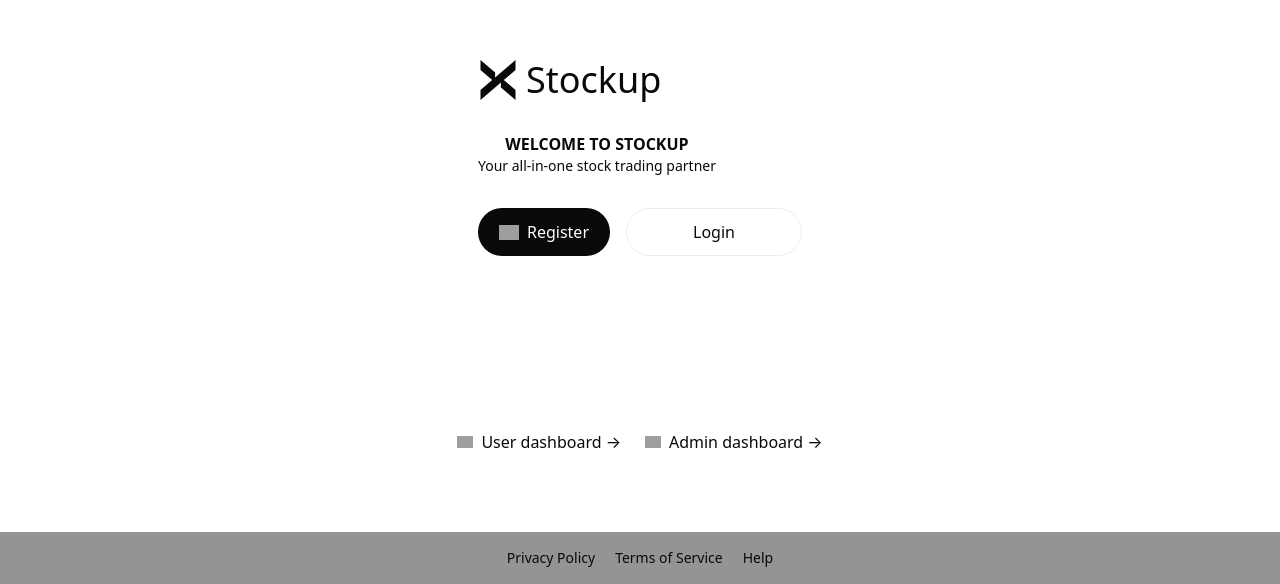
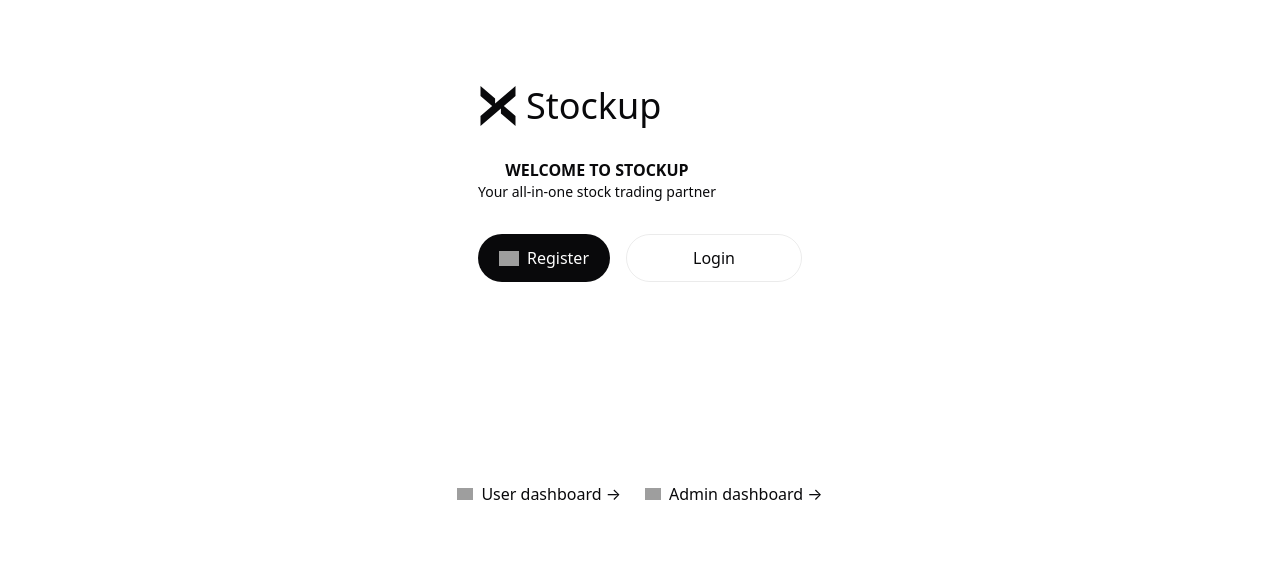
Before and after one commit to JohnOlshea/sam-stock, a Next.js app: page / in a window 1280 px wide. Shown: the part 216-800 px from the top of the page. Built offline with nearby package versions, Linux system fonts and the light colour scheme; grey boxes are pictures that could not be loaded.

Commit message:
Remove footer

```diff
--- a/src/app/auth/layout.tsx
+++ b/src/app/auth/layout.tsx
@@ -6,7 +6,7 @@ export default function AuthLayout({
   children: React.ReactNode
 }) {
   return (
-    <div className="w-full lg:grid lg:grid-cols-3 min-h-[calc(100vh-52px)]">
+    <div className="w-full lg:grid lg:grid-cols-3 min-h-screen">
       {children}
     </div>
   )
--- a/src/app/dashboard/admin/layout.tsx
+++ b/src/app/dashboard/admin/layout.tsx
@@ -46,7 +46,7 @@ export default function DashboardLayout({
       enableSystem
       disableTransitionOnChange
     >
-      <div className="bg-[#393d32] dark:bg-transparent grid min-h-[calc(100vh-52px)] w-full md:grid-cols-[180px_1fr] lg:grid-cols-[240px_1fr]">
+      <div className="bg-[#393d32] dark:bg-transparent grid min-h-screen w-full md:grid-cols-[180px_1fr] lg:grid-cols-[240px_1fr]">
         <div className="hidden md:block dark:bg-muted/40">
           <div className="flex h-full max-h-screen flex-col gap-2">
             <div className="flex h-14 items-center px-4 lg:h-[60px] lg:px-6">
--- a/src/app/dashboard/user/layout.tsx
+++ b/src/app/dashboard/user/layout.tsx
@@ -46,7 +46,7 @@ export default function DashboardLayout({
       enableSystem
       disableTransitionOnChange
     >
-      <div className="bg-[#393d32] dark:bg-transparent grid min-h-[calc(100vh-52px)] w-full md:grid-cols-[180px_1fr] lg:grid-cols-[240px_1fr]">
+      <div className="bg-[#393d32] dark:bg-transparent grid min-h-screen w-full md:grid-cols-[180px_1fr] lg:grid-cols-[240px_1fr]">
         <div className="hidden md:block dark:bg-muted/40">
           <div className="flex h-full max-h-screen flex-col gap-2">
             <div className="flex h-14 items-center px-4 lg:h-[60px] lg:px-6">
--- a/src/app/layout.tsx
+++ b/src/app/layout.tsx
@@ -19,25 +19,6 @@ export default function RootLayout({
         className={"font-sans antialiased"}
       >
         {children}
-        <footer className="bg-[#949494] py-4">
-          <ul className="flex justify-center flex-col md:flex-row gap-3 md:gap-5 text-center">
-            <li className="text-sm">
-              <Link className="hover:underline" href="/">
-                Privacy Policy
-              </Link>
-            </li>
-            <li className="text-sm">
-              <Link className="hover:underline" href="/">
-                Terms of Service
-              </Link>
-            </li>
-            <li className="text-sm">
-              <Link className="hover:underline" href="/">
-                Help
-              </Link>
-            </li>
-          </ul>
-        </footer>
       </body>
     </html>
   );
--- a/src/app/page.tsx
+++ b/src/app/page.tsx
@@ -3,7 +3,7 @@ import { SiStockx } from "react-icons/si";
 
 export default function Home() {
   return (
-    <div className="grid grid-rows-[20px_1fr_20px] items-center justify-items-center min-h-[calc(100vh-52px)] p-8 pb-20 gap-16 sm:p-20 font-[family-name:var(--font-geist-sans)]">
+    <div className="grid grid-rows-[20px_1fr_20px] items-center justify-items-center min-h-screen p-8 pb-20 gap-16 sm:p-20 font-[family-name:var(--font-geist-sans)]">
       <main className="flex flex-col gap-8 row-start-2 items-center sm:items-start">
         <div className="flex">
           <SiStockx className="h-10 w-10 mr-2" />
```
